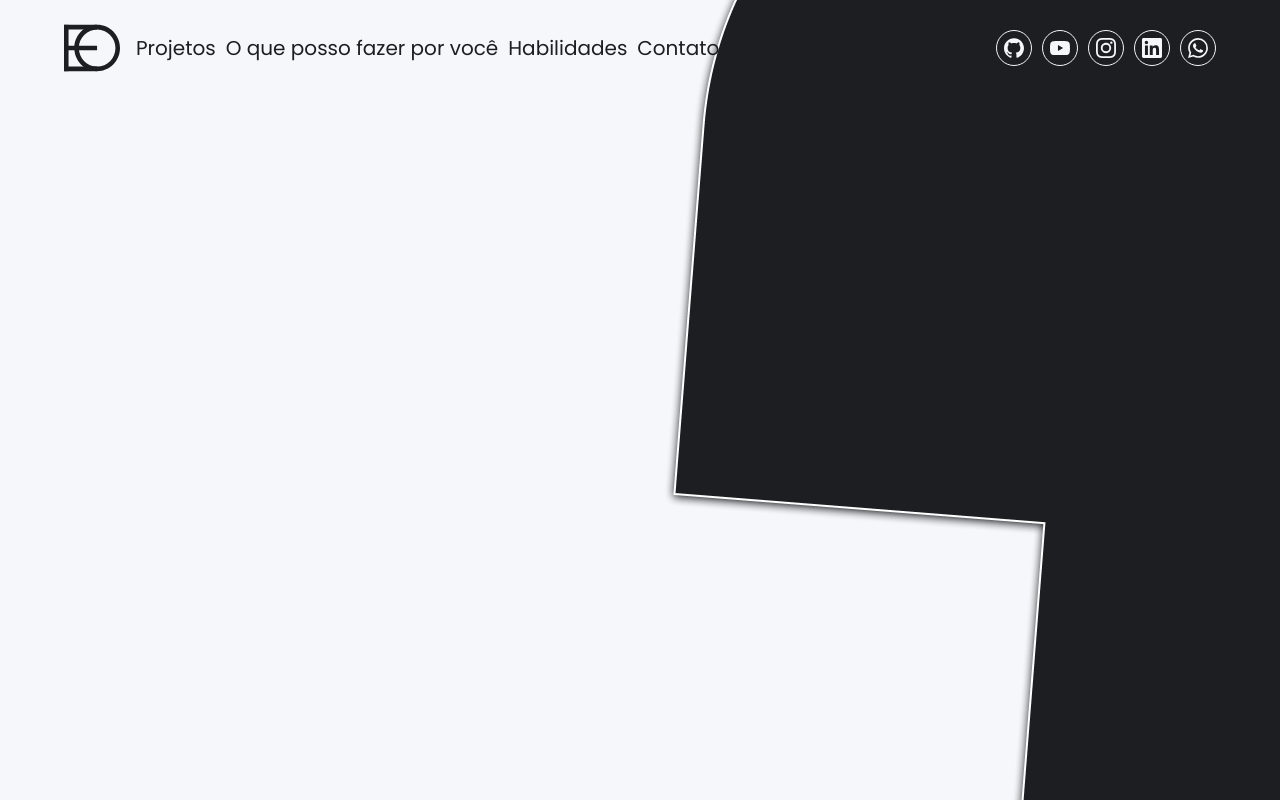
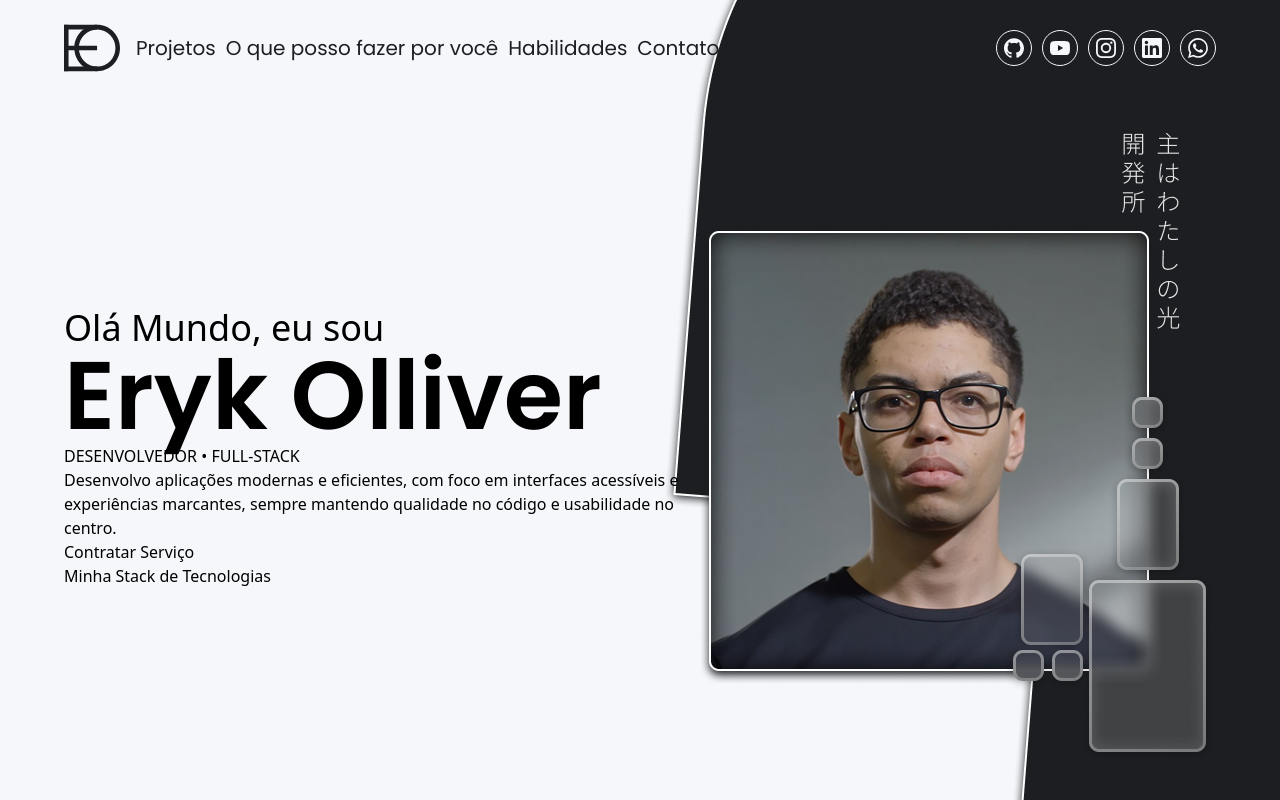
Before and after one commit to ErykOlliver/olliverport, a React (Vite) app: page / in a window 1280 px wide. Built offline with nearby package versions, Linux system fonts and the light colour scheme.

Commit message:
feat(Home): estrutura da home finalizada

```diff
--- a/src/App.tsx
+++ b/src/App.tsx
@@ -8,10 +8,10 @@ function App() {
   return (
     <div className="bg-air_cold h-dvh w-dvw relative z-0 overflow-hidden">
       <Navbar main_nav={[
-        { title: 'Projetos', href: '#' },
-        { title: 'O que posso fazer por você', href: '#' },
-        { title: 'Habilidades', href: '#' },
-        { title: 'Contato', href: 'about' }]}
+        { title: 'Projetos', href: '/#' },
+        { title: 'O que posso fazer por você', href: '/#' },
+        { title: 'Habilidades', href: '/#' },
+        { title: 'Contato', href: '/about' }]}
         social_nav={[
           { title: 'GitHub', icon: <SiGithub className="size-5" />, href: 'https://github.com/ErykOlliver' },
           { title: 'Youtube', icon: <SiYoutube className="size-5" />, href: 'https://www.youtube.com/@erykolliver' },
--- a/src/pages/Home.tsx
+++ b/src/pages/Home.tsx
@@ -2,7 +2,23 @@ export default function Home() {
     return (
         <section className="w-full h-full flex justify-center items-center">
             <div className="w-[90%] flex justify-between items-center h-full">
+                <article>
+                    <div>
+                        <span className="text-4xl font-light">Olá Mundo, eu sou</span>
+                        <h1 className="flex flex-col font-poppins font-semibold text-8xl">Eryk Olliver</h1>
+                        <h2>DESENVOLVEDOR • FULL-STACK</h2>
+                    </div>
+                    <p>
+                        Desenvolvo aplicações modernas e eficientes, com foco em interfaces acessíveis e
+                        experiências marcantes, sempre mantendo qualidade no código e usabilidade no centro.
+                    </p>
+                    <a href="">Contratar Serviço</a>
+                    <div>
+                        <h3>Minha Stack de Tecnologias</h3>
 
+                    </div>
+                </article>
+                <img src="../../public/ErykOlliver.png" alt="" />
             </div>
         </section>
     )
```
Also changed, not shown: public/ErykOlliver.png (added).
